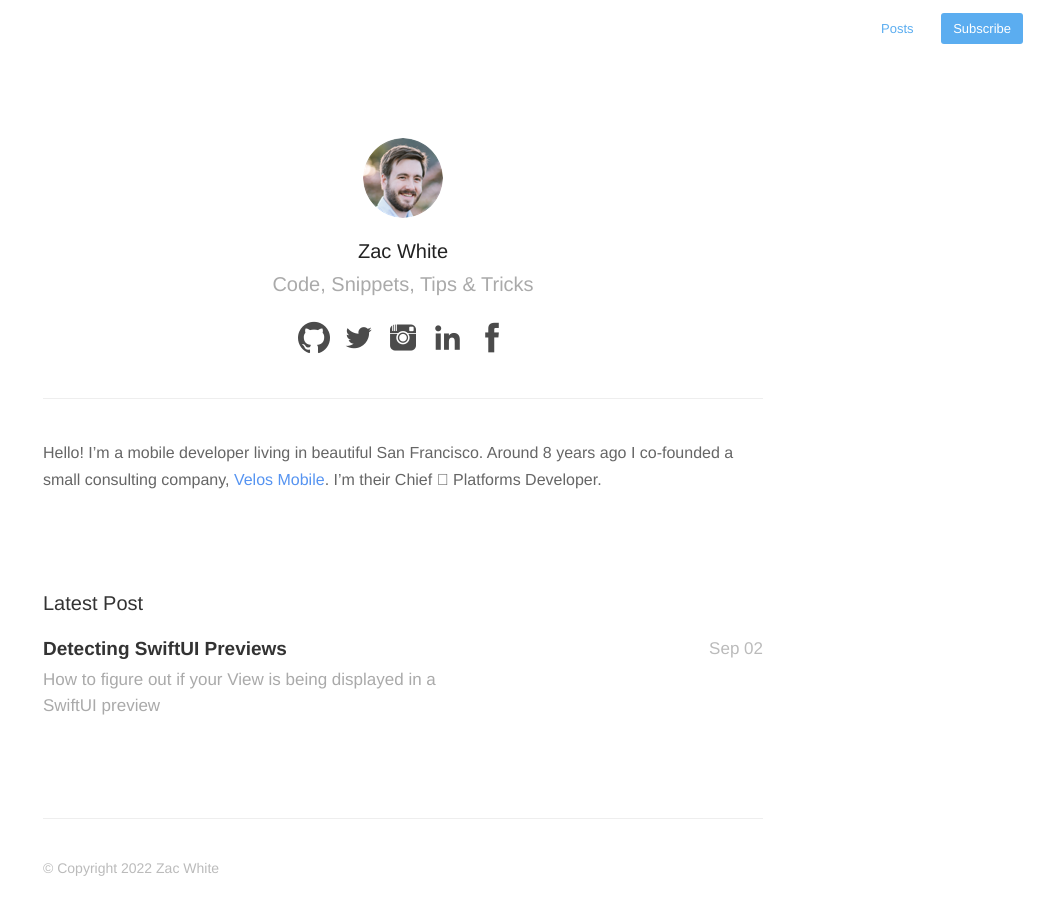
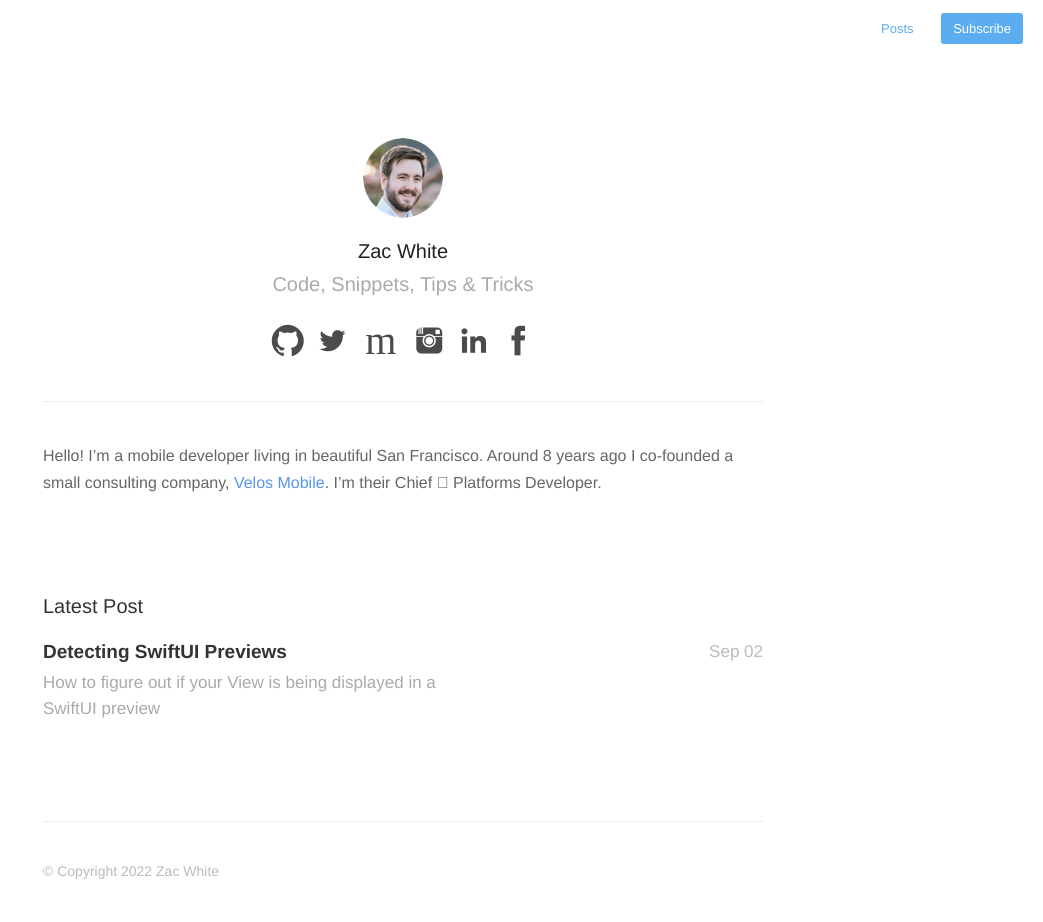
Before and after one commit to zac/zacwhite.com, a Jekyll site: the page built from index.md, in a window 1280 px wide. Shown: the whole page, without its empty margins (237-1280 px from the left). Built offline with Jekyll 4.4.1, drawn with Linux system fonts in a browser that asks for light colours; nearby versions of some CDN libraries; some web fonts are replaced.

Commit message:
Added mastodon link

```diff
--- a/_includes/profile.html
+++ b/_includes/profile.html
@@ -16,6 +16,17 @@
       			.social-button.borderless {
       				padding: 20px 0;
       			}
+
+                a.mastodon {
+                    font-family: 'MuseoModerno', cursive;
+                    font-size: 30pt;
+                    color: #4b4b4b;
+                }
+
+                a.mastodon:hover {
+                    color: #2b90d9;
+                }
+                .
       		</style>
             <img id="avatar" class="2x" src="{{ "/" | relative_url  }}assets/images/avatar.png"/>
             <h1>{{ site.author }}</h1>
@@ -23,6 +34,7 @@
             <ol>
                 <li><a class="icon-github social-button borderless" href="https://github.com/zac"></a></li>
                 <li><a class="icon-twitter social-button borderless" href="https://twitter.com/zacwhite"></a></li>
+                <li><a rel="me" class="mastodon social-button borderless" href="https://mastodon.social/@zacwhite">m</a></li>
                 <li><a class="icon-instagram social-button borderless" href="https://www.instagram.com/zacwhite/"></a></li>
                 <li><a class="icon-linkedin social-button borderless" href="https://www.linkedin.com/in/zacwhite/"></a></li>
                 <li><a class="icon-facebook social-button borderless" href="https://www.facebook.com/zacwhite"></a></li>
--- a/_layouts/default.html
+++ b/_layouts/default.html
@@ -11,6 +11,11 @@
   <link rel="alternate" type="application/rss+xml" title="Posts" href="{{ "/" | relative_url  }}feed.xml">
   <link rel="stylesheet" href="{{ "/" | relative_url  }}assets/css/zaccent.css">
   <link rel="stylesheet" href="{{ "/" | relative_url  }}assets/css/social-circles.css">
+
+  <link rel="preconnect" href="https://fonts.googleapis.com">
+  <link rel="preconnect" href="https://fonts.gstatic.com" crossorigin>
+  <link href="https://fonts.googleapis.com/css2?family=MuseoModerno:wght@500&display=swap" rel="stylesheet">
+
   {% seo %}
 </head>
 <body>
```
